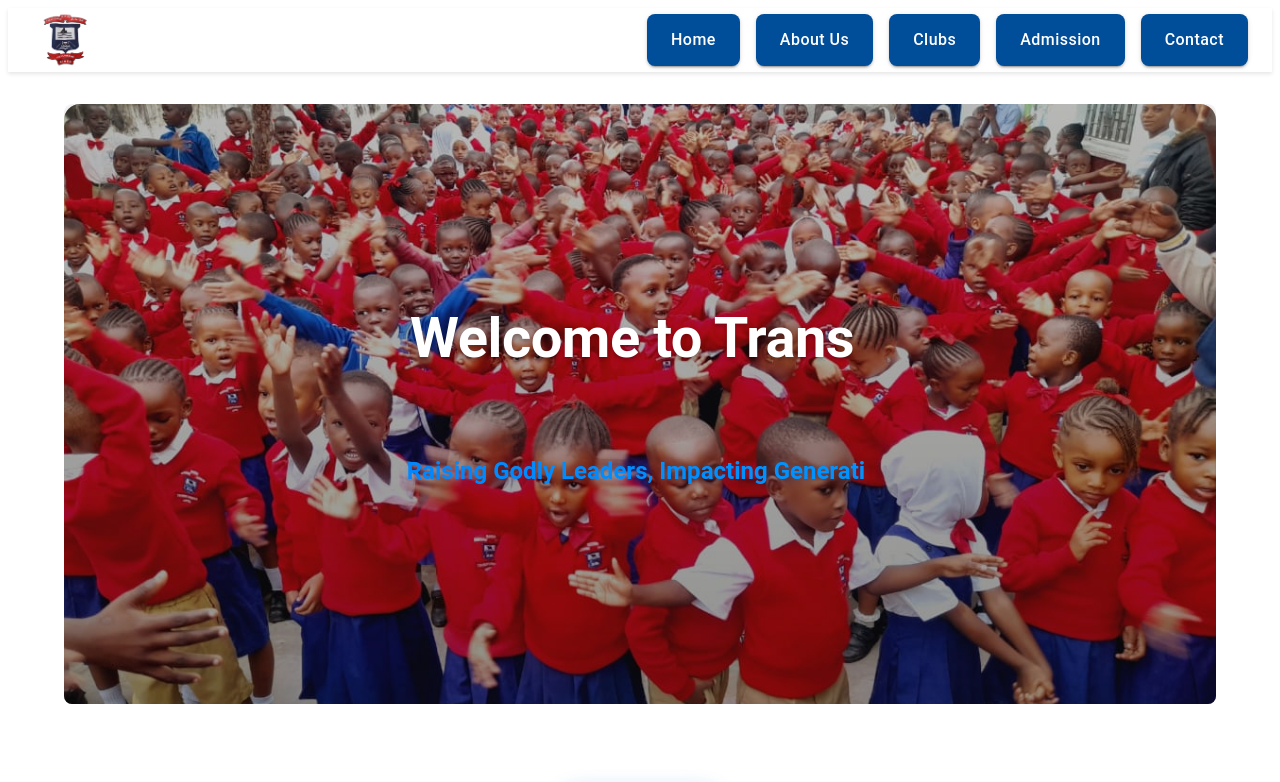
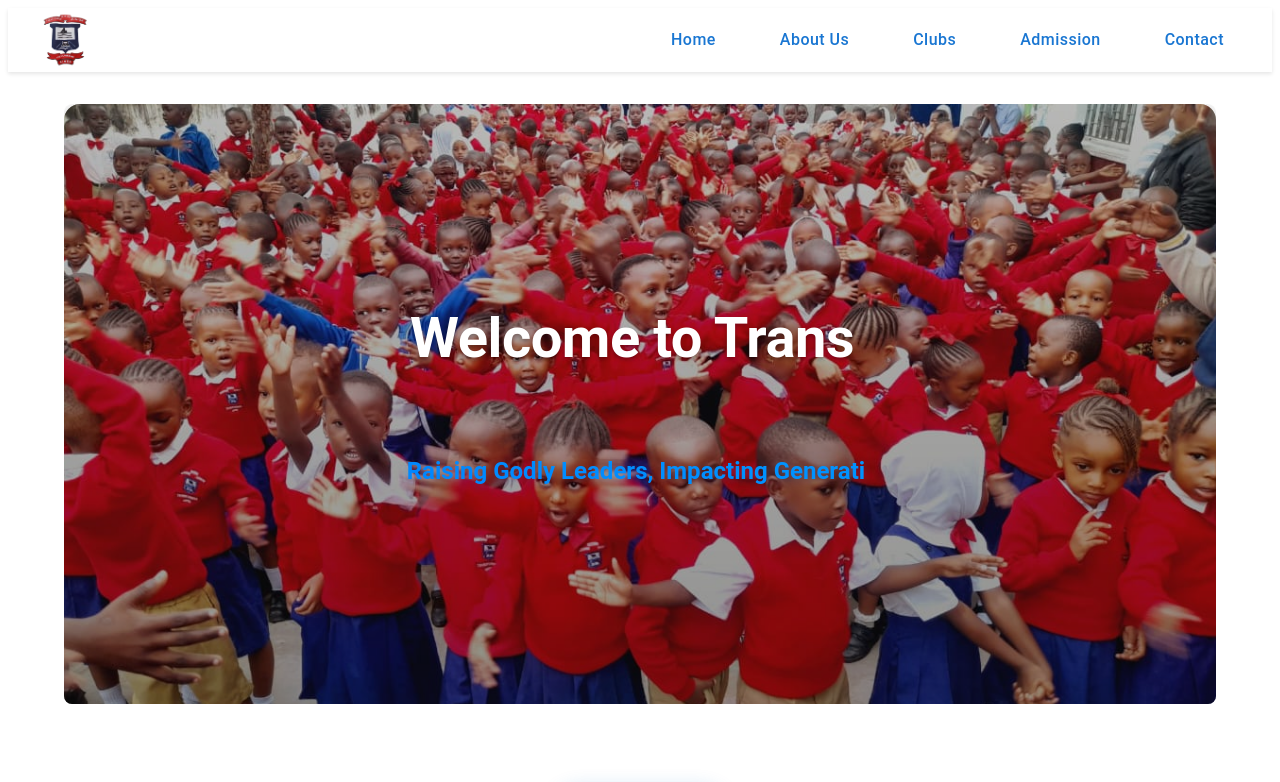
Before and after one commit to elly-design/tbjs-system, a React (Vite) app: page / in a window 1280 px wide. Shown: the top 782 px of the page. Built offline with nearby package versions, Linux system fonts and the light colour scheme.

Commit message:
Update navigation styling with blue text and underline effects

```diff
--- a/src/components/Navbar.jsx
+++ b/src/components/Navbar.jsx
@@ -168,21 +168,38 @@ const Navbar = () => {
             {menuItems.map((item) => (
               <Button
                 key={item.path}
-                variant="contained"
+                variant="text"
                 component={RouterLink}
                 to={item.path}
                 sx={{
-                  bgcolor: '#004d99',
-                  color: 'white',
+                  color: '#1976d2',
+                  position: 'relative',
+                  '&::after': {
+                    content: '""',
+                    position: 'absolute',
+                    width: '0',
+                    height: '2px',
+                    bottom: '8px',
+                    left: '50%',
+                    backgroundColor: '#1976d2',
+                    transition: 'all 0.3s ease',
+                    transform: 'translateX(-50%)',
+                  },
                   '&:hover': {
-                    bgcolor: '#003366',
-                    transform: 'scale(1.05)'
+                    backgroundColor: 'transparent',
+                    '&::after': {
+                      width: '60%',
+                    }
                   },
-                  borderRadius: 2,
                   textTransform: 'none',
                   fontSize: '1rem',
                   px: 3,
-                  py: 1.5
+                  py: 1.5,
+                  '&.MuiButton-root.Mui-selected': {
+                    '&::after': {
+                      width: '60%',
+                    }
+                  }
                 }}
               >
                 {item.text}
@@ -200,13 +217,11 @@ const Navbar = () => {
           '& .MuiDrawer-paper': {
             width: '280px',
             boxSizing: 'border-box',
-            bgcolor: '#004d99',
-            color: 'white',
+            bgcolor: 'white',
+            color: '#1976d2',
             p: 3,
             borderRadius: 4,
             boxShadow: '0 8px 32px rgba(0,0,0,0.2)',
-            backdropFilter: 'blur(8px)',
-            background: 'linear-gradient(135deg, #004d99 0%, #003366 100%)',
           },
         }}
       >
@@ -219,13 +234,31 @@ const Navbar = () => {
               sx={{
                 mb: 1,
                 borderRadius: 2,
+                color: '#1976d2',
+                position: 'relative',
                 '&:hover': {
-                  bgcolor: '#003366',
+                  backgroundColor: 'transparent',
                   transform: 'translateX(5px)',
+                  '&::after': {
+                    width: '60%',
+                  }
+                },
+                '&::after': {
+                  content: '""',
+                  position: 'absolute',
+                  width: '0',
+                  height: '2px',
+                  bottom: '8px',
+                  left: '50%',
+                  backgroundColor: '#1976d2',
                   transition: 'all 0.3s ease',
+                  transform: 'translateX(-50%)',
                 },
                 '&.Mui-selected': {
-                  bgcolor: '#003366',
+                  backgroundColor: 'transparent',
+                  '&::after': {
+                    width: '60%',
+                  }
                 }
               }}
             >
@@ -234,10 +267,11 @@ const Navbar = () => {
                 sx={{
                   fontSize: '1.1rem',
                   fontWeight: 'bold',
-                  opacity: 0.9,
-                  transition: 'opacity 0.3s ease',
+                  color: 'inherit',
+                  textAlign: 'center',
+                  width: '100%',
                   '&.Mui-selected': {
-                    opacity: 1,
+                    color: 'inherit',
                   }
                 }}
               />
```
